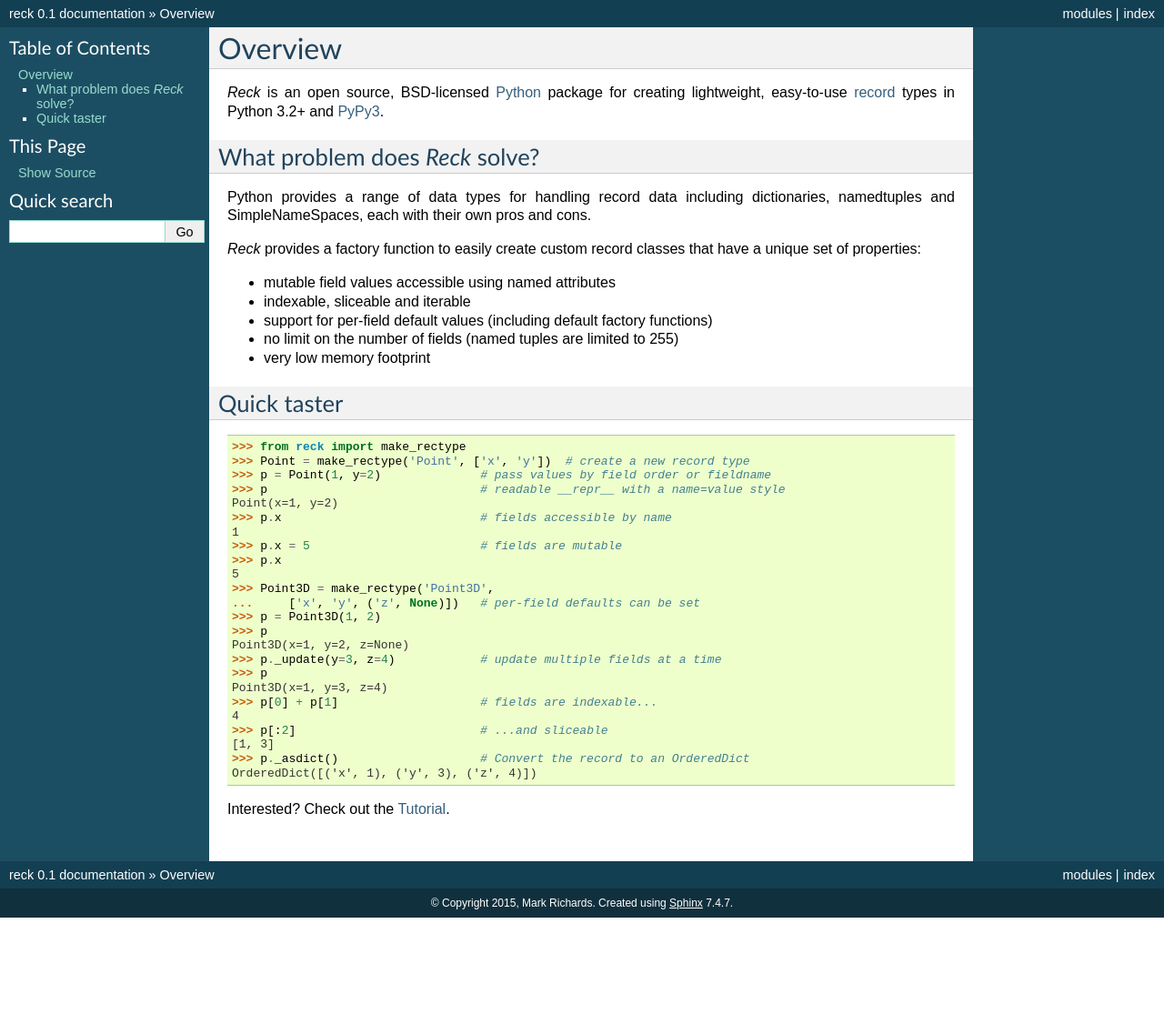
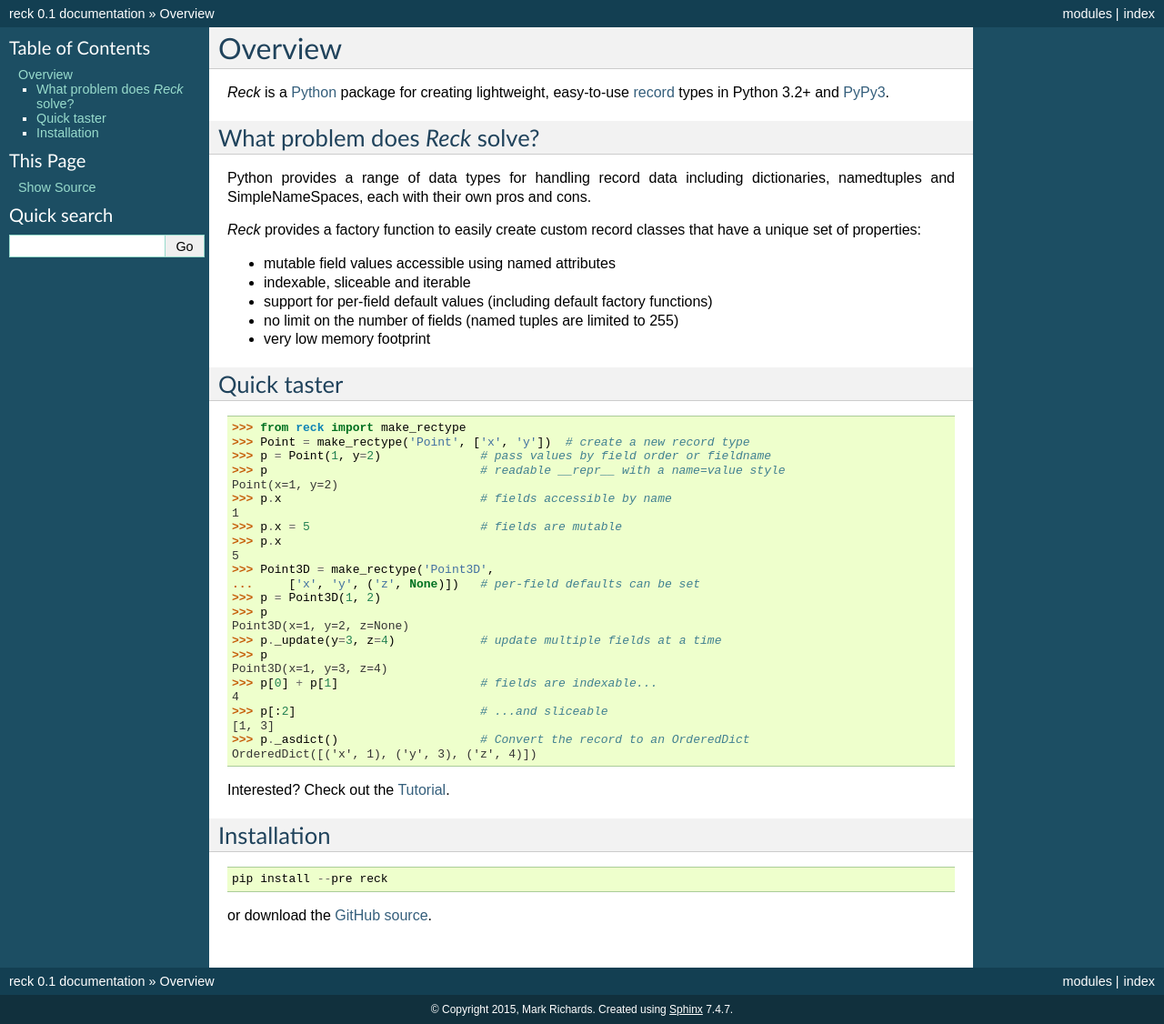
Before and after one commit to woodcrafty/reck, a Sphinx documentation site: the page built from docs/overview.rst, in a window 1280 px wide. Shown: the whole page at 91% size. Built offline with Sphinx 7.4.7, drawn with Linux system fonts in a browser that asks for light colours; before the commit the page ends 1009 px from its top, so only the background shows below that.

Commit message:
Tweaked the text

```diff
--- a/docs/memory_usage.rst
+++ b/docs/memory_usage.rst
@@ -22,6 +22,6 @@
     >>> sys.getsizeof(dct)    # Number of bytes used by a dict
     288
 
-These memory savings are usually not significant unless you have a very large
-large number of instances (e.g. hundreds of thousands) or are working on a
-low memory device.
+These memory savings are usually not significant unless you have a very
+large number of instances (e.g. hundreds of thousands), or are working on
+a low memory device.
--- a/docs/overview.rst
+++ b/docs/overview.rst
@@ -1,8 +1,7 @@
 ========
 Overview
 ========
-*Reck* is an open source,
-BSD-licensed `Python <https://www.python.org/>`_ package for creating
+*Reck* is a `Python <https://www.python.org/>`_ package for creating
 lightweight, easy-to-use
 `record <http://en.wikipedia.org/wiki/Record_(computer_science)>`_
 types in Python 3.2+ and `PyPy3 <http://pypy.org/>`_.
@@ -52,3 +51,11 @@
     OrderedDict([('x', 1), ('y', 3), ('z', 4)])
 
 Interested? Check out the :doc:`tutorial`.
+
+Installation
+============
+::
+
+    pip install --pre reck
+
+or download the `GitHub source <https://github.com/woodcrafty/reck>`_.
```
